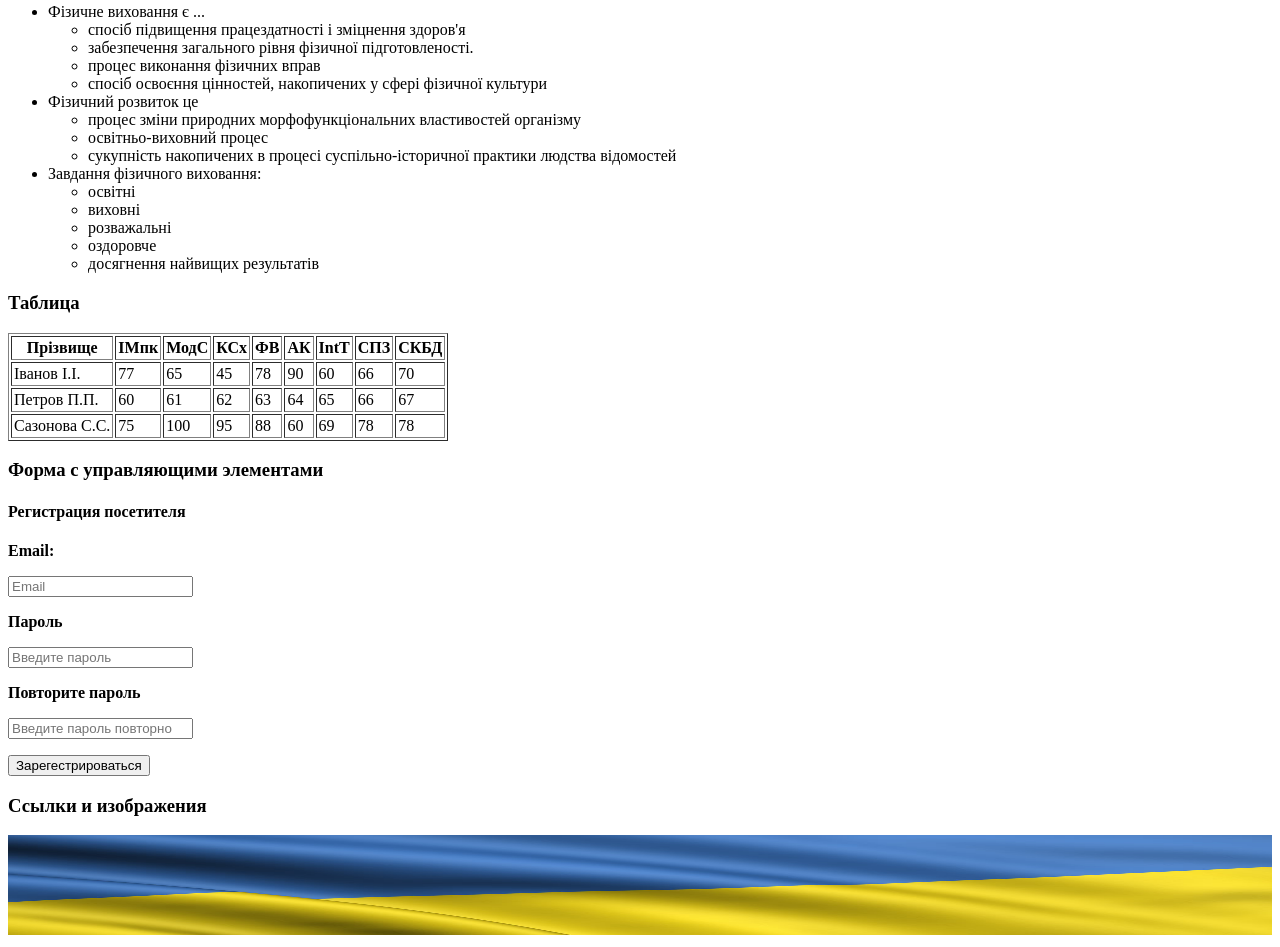
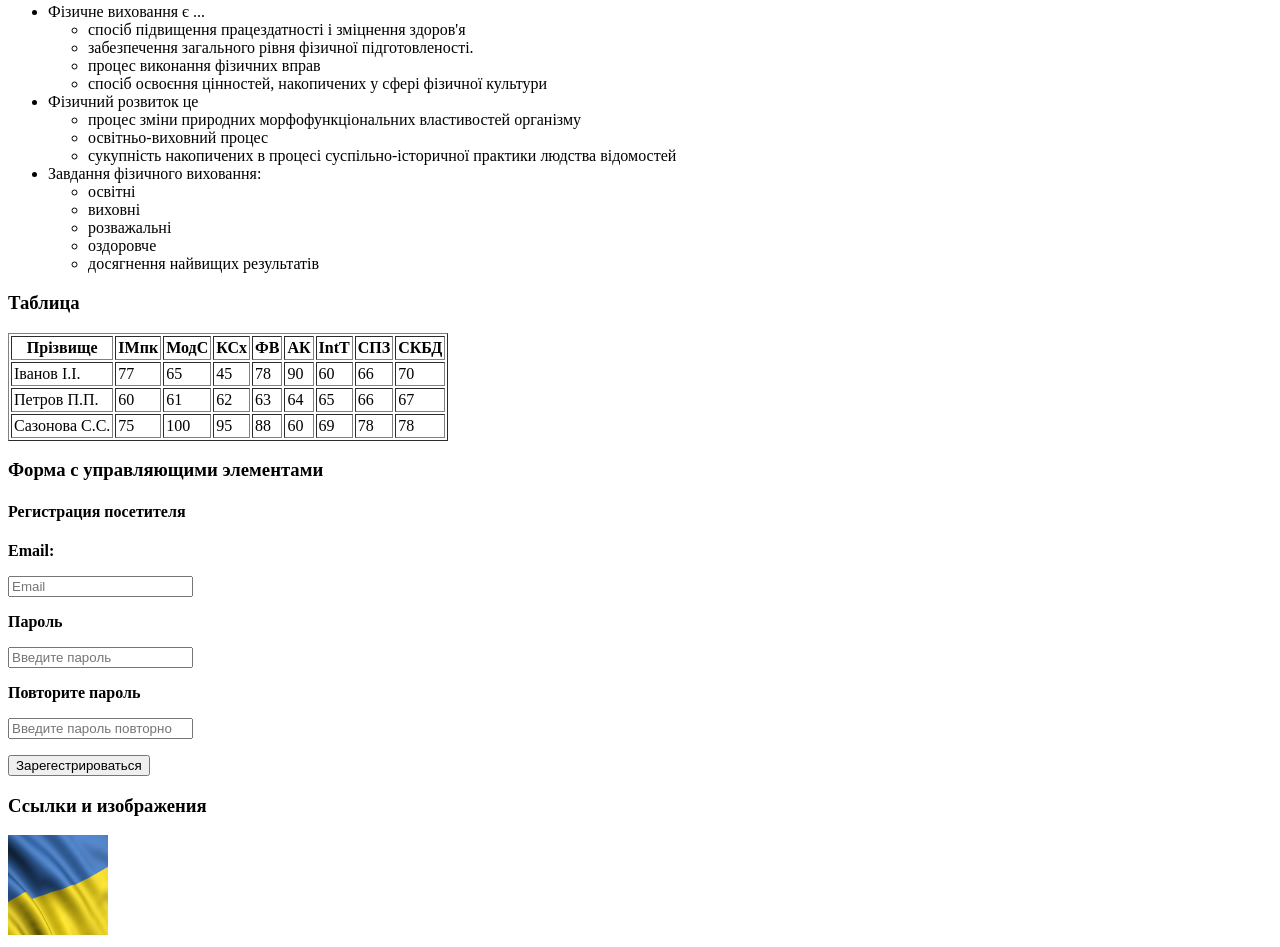
Before and after one commit to badtale/ItecLabs, a plain HTML site: page LB1/index.html in a window 1280 px wide. Shown: the part 192-1139 px from the top of the page. Drawn offline with Linux system fonts and the light colour scheme.

Commit message:
Changes with html errors

```diff
--- a/LB1/index.html
+++ b/LB1/index.html
@@ -113,7 +113,7 @@
     <h3>Ссылки и изображения</h3>
     <div>
         <a href="https://nure.ua" target="_blank">
-            <img src="banner.jpg" width="100%" height="100"/>
+            <img src="banner.jpg" width="100" height="100" alt="Banner image"/>
         </a>
     </div>
 </body>
```
